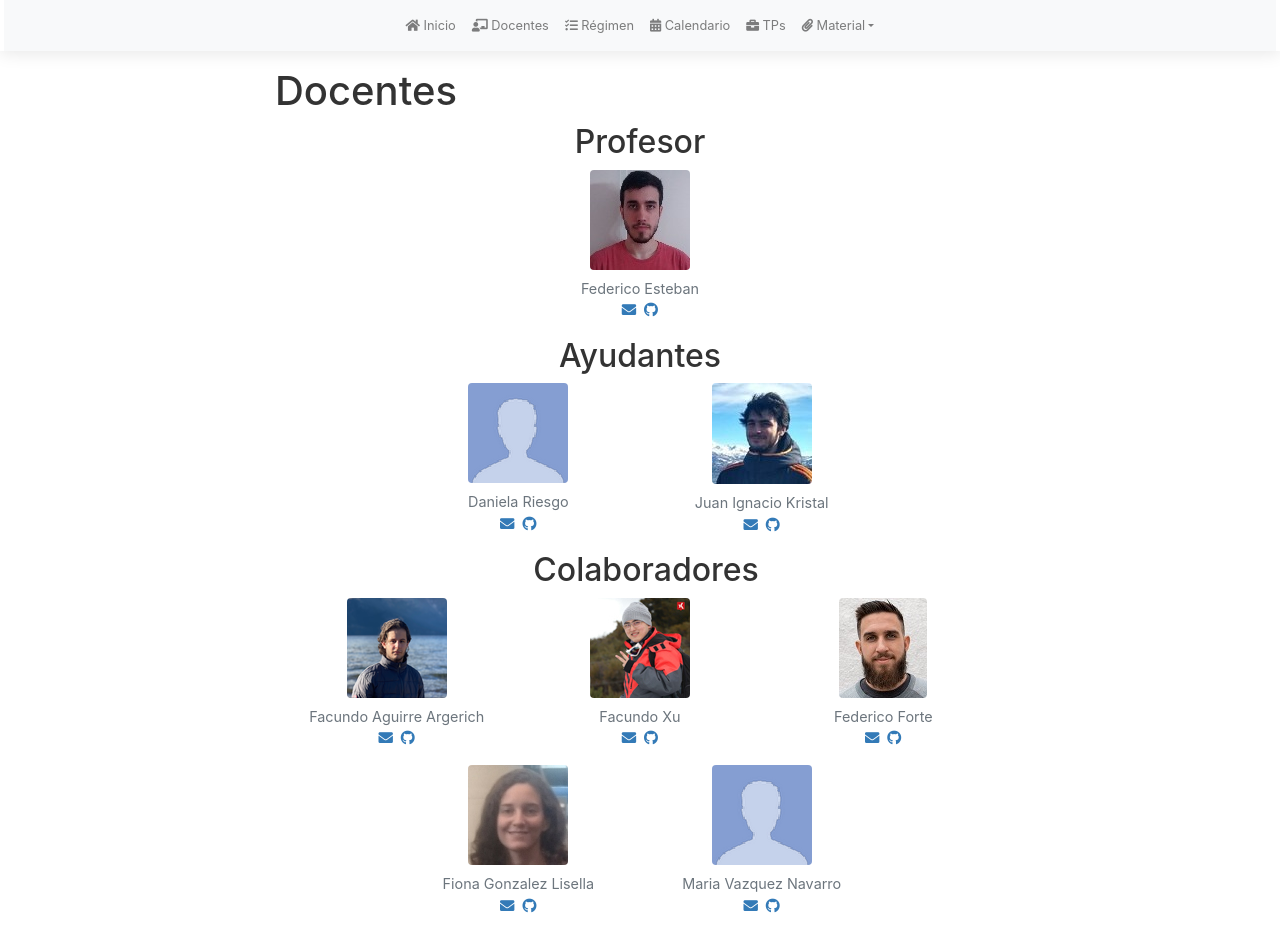
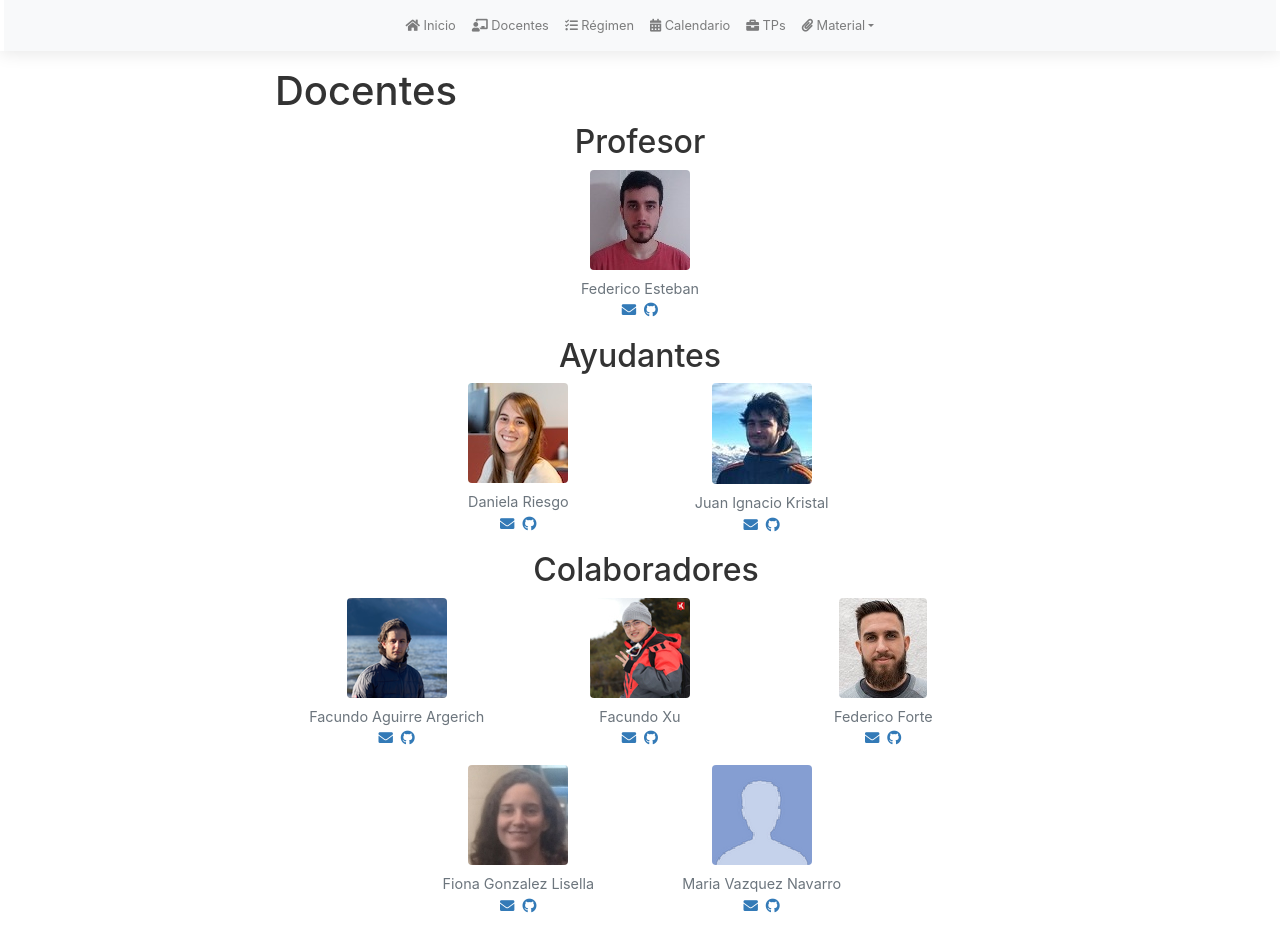
Before and after one commit to intro-tb022/intro, a Jekyll site: the page built from docentes.md, in a window 1280 px wide and 932 px high. Built offline with Jekyll 4.4.1, drawn with Linux system fonts in a browser that asks for light colours; nearby versions of some CDN libraries; our own code applies the rules of GitHub Pages for plain Markdown files.

Commit message:
Add photo for danir

```diff
--- a/_data/docentes.yml
+++ b/_data/docentes.yml
@@ -9,7 +9,7 @@
 ayudantes:
 
 - nombre: Daniela Riesgo
-  foto: /assets/img/docentes/unknown.png
+  foto: /assets/img/docentes/danir.jpeg
   mail: dpriesgo@fi.uba.ar
   github: danielaRiesgo
 
```
Also changed, not shown: assets/img/docentes/danir.jpeg (added).
